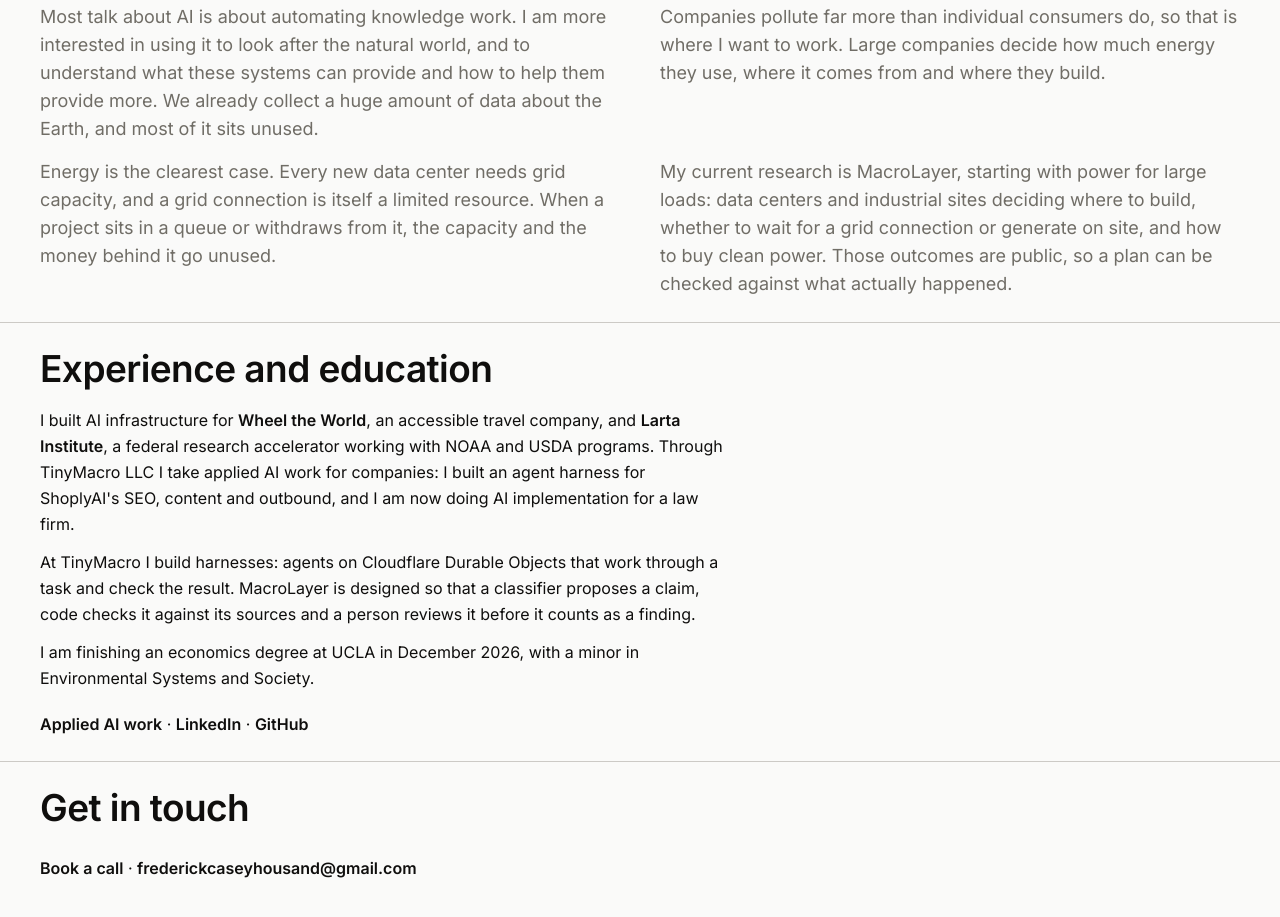
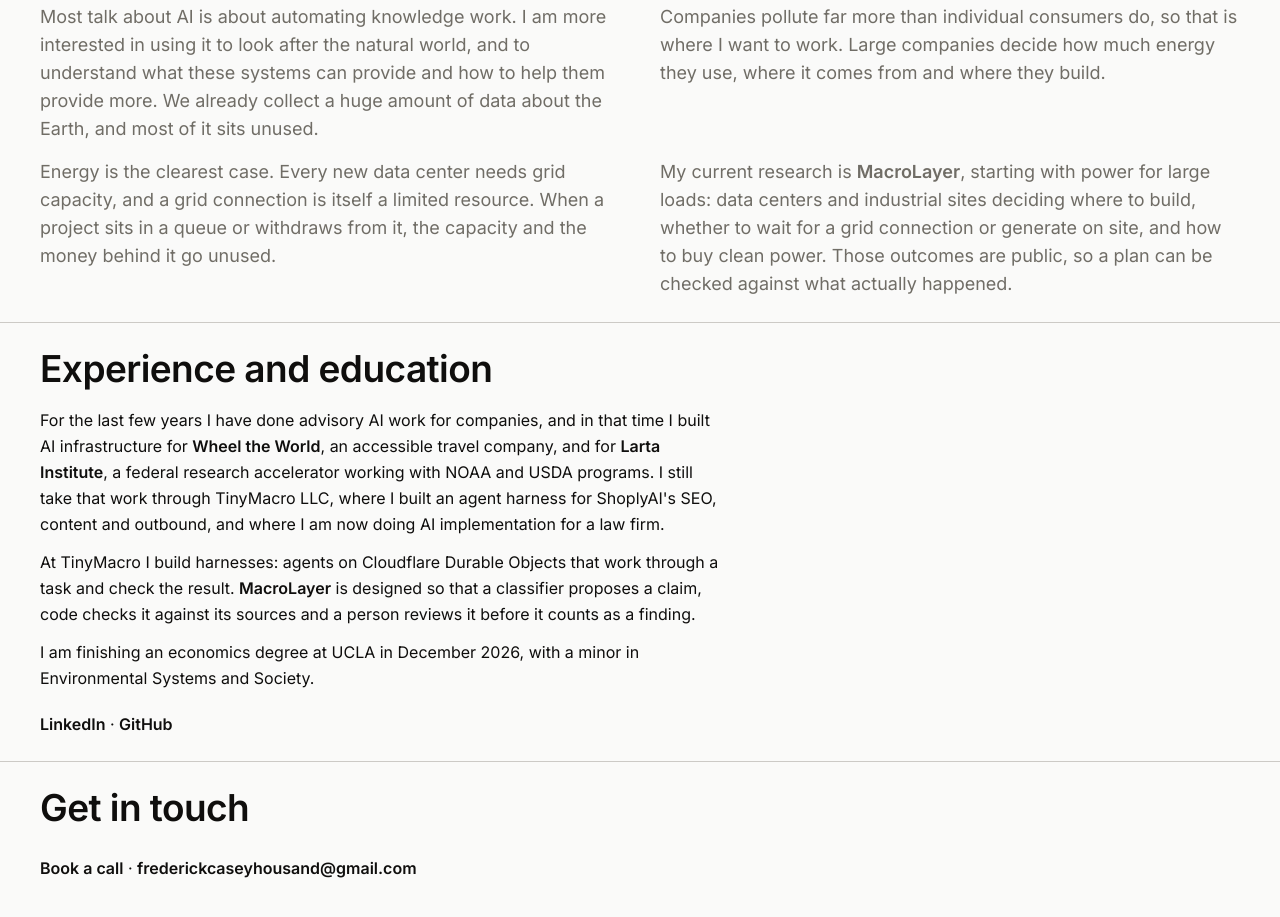
Before and after one commit to inSAnE1466/personal-website, a website: page index.html in a window 1280 px wide. Shown: the part 451-1368 px from the top of the page. Drawn offline with Linux system fonts and the light colour scheme.

Commit message:
Experience: say plainly he has done advisory AI work for companies over the last few years; MacroLayer links to tinymacro.app/macrolayer/; drop the Applied AI work link to the removed /initiatives/applied/; drive asserts both

```diff
--- a/index.html
+++ b/index.html
@@ -43,17 +43,17 @@
                 <p class="claim">Most talk about AI is about automating knowledge work. I am more interested in using it to look after the natural world, and to understand what these systems can provide and how to help them provide more. We already collect a huge amount of data about the Earth, and most of it sits unused.</p>
                 <p class="claim">Companies pollute far more than individual consumers do, so that is where I want to work. Large companies decide how much energy they use, where it comes from and where they build.</p>
                 <p class="claim">Energy is the clearest case. Every new data center needs grid capacity, and a grid connection is itself a limited resource. When a project sits in a queue or withdraws from it, the capacity and the money behind it go unused.</p>
-                <p class="claim">My current research is MacroLayer, starting with power for large loads: data centers and industrial sites deciding where to build, whether to wait for a grid connection or generate on site, and how to buy clean power. Those outcomes are public, so a plan can be checked against what actually happened.</p>
+                <p class="claim">My current research is <a href="https://tinymacro.app/macrolayer/">MacroLayer</a>, starting with power for large loads: data centers and industrial sites deciding where to build, whether to wait for a grid connection or generate on site, and how to buy clean power. Those outcomes are public, so a plan can be checked against what actually happened.</p>
             </div>
         </section>
 
         <section class="section doc" aria-labelledby="background-head">
             <h2 id="background-head">Experience and education</h2>
             <div class="section__body">
-                <p>I built AI infrastructure for <a href="https://wheeltheworld.com/" target="_blank" rel="noopener">Wheel the World</a>, an accessible travel company, and <a href="https://www.larta.org" target="_blank" rel="noopener">Larta Institute</a>, a federal research accelerator working with NOAA and USDA programs. Through TinyMacro LLC I take applied AI work for companies: I built an agent harness for ShoplyAI's SEO, content and outbound, and I am now doing AI implementation for a law firm.</p>
-                <p>At TinyMacro I build harnesses: agents on Cloudflare Durable Objects that work through a task and check the result. MacroLayer is designed so that a classifier proposes a claim, code checks it against its sources and a person reviews it before it counts as a finding.</p>
+                <p>For the last few years I have done advisory AI work for companies, and in that time I built AI infrastructure for <a href="https://wheeltheworld.com/" target="_blank" rel="noopener">Wheel the World</a>, an accessible travel company, and for <a href="https://www.larta.org" target="_blank" rel="noopener">Larta Institute</a>, a federal research accelerator working with NOAA and USDA programs. I still take that work through TinyMacro LLC, where I built an agent harness for ShoplyAI's SEO, content and outbound, and where I am now doing AI implementation for a law firm.</p>
+                <p>At TinyMacro I build harnesses: agents on Cloudflare Durable Objects that work through a task and check the result. <a href="https://tinymacro.app/macrolayer/">MacroLayer</a> is designed so that a classifier proposes a claim, code checks it against its sources and a person reviews it before it counts as a finding.</p>
                 <p>I am finishing an economics degree at UCLA in December 2026, with a minor in Environmental Systems and Society.</p>
-                <p class="rest__links"><a href="https://tinymacro.app/initiatives/applied/">Applied AI work</a> · <a href="https://www.linkedin.com/in/frederick-casey-housand" target="_blank" rel="noopener">LinkedIn</a> · <a href="https://github.com/inSAnE1466" target="_blank" rel="noopener">GitHub</a></p>
+                <p class="rest__links"><a href="https://www.linkedin.com/in/frederick-casey-housand" target="_blank" rel="noopener">LinkedIn</a> · <a href="https://github.com/inSAnE1466" target="_blank" rel="noopener">GitHub</a></p>
             </div>
         </section>
 
```
Also changed, not shown: .agents/skills/verify-personal-markdown-blog/features/home.md, .agents/skills/verify-personal-markdown-blog/verify.mjs.
